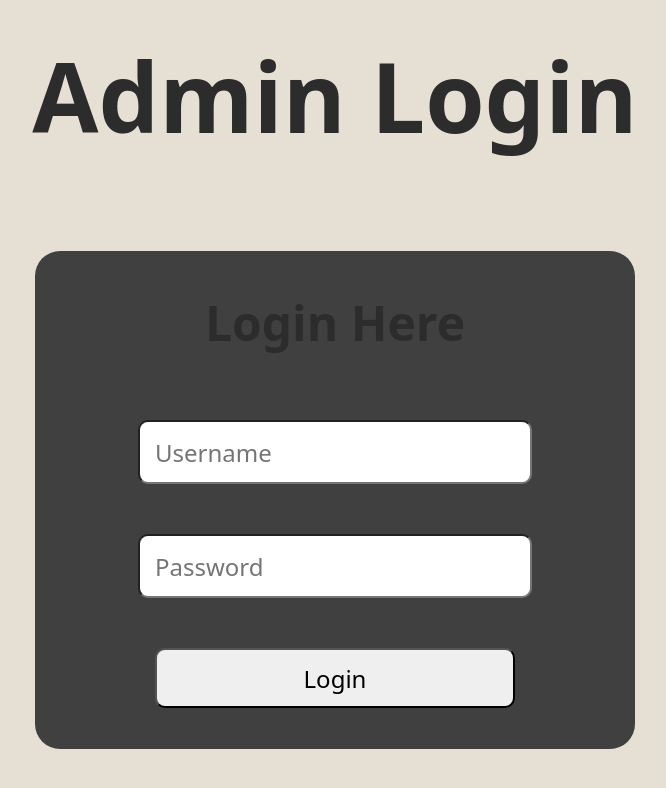
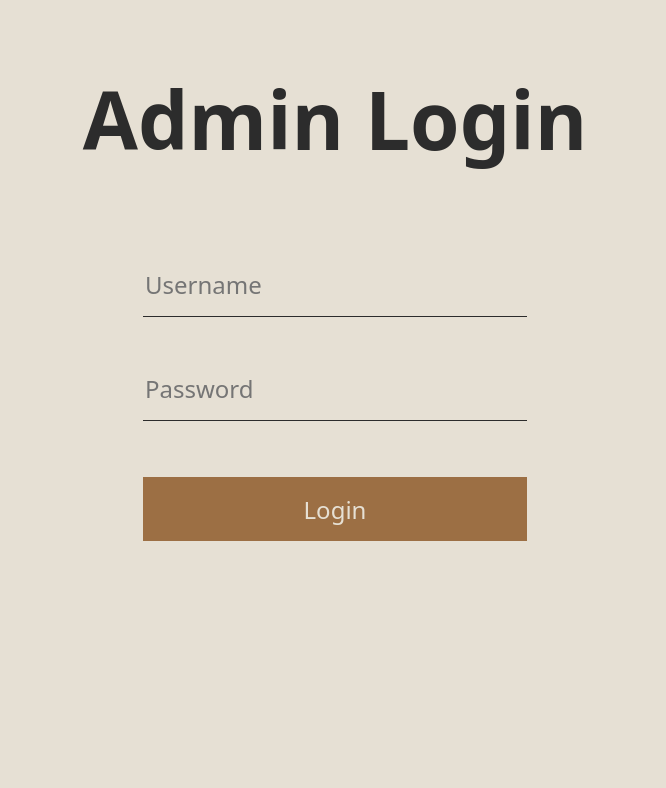
Before and after one commit to leoldding/coffeeStatusV3, a React (Create React App) app in the folder frontend/: page /admin in a window 1280 px wide. Shown: the top 788 px of the page, without its empty margins (305-971 px from the left). Built offline with nearby package versions, Linux system fonts and the light colour scheme; no server answers.

Commit message:
redesigned admin login page

```diff
--- a/frontend/src/components/coffee/css/admin.css
+++ b/frontend/src/components/coffee/css/admin.css
@@ -1,34 +1,53 @@
 .adminCoffee button, .adminCoffee input {
-    margin: 12px auto;
-    height: 30px;
-    width: 200px;
+    margin: 0 auto;
+    height: 2rem;
+    width: 12rem;
+    border: 0;
+    box-sizing: border-box;
+}
+
+.adminCoffee button {
+    background-color: #9C6F44;
+    color: #E6E0D4;
+    margin: 1rem auto;
+}
+
+.adminCoffee button:hover {
+    background-color: #6F4827;
+}
+
+.adminCoffee button:active {
+    background-color: #563517;
+}
+
+.adminCoffee input {
+    background-color: #E6E0D4;
+    border-bottom: 1px #2C2C2C solid;
 }
 
 .adminCoffee form {
     display: flex;
     flex-direction: column;
-    margin: 0 auto;
+    margin: 2rem auto;
     align-items: center;
 }
 
 .adminCoffee h1 {
-    font-size: 2.3rem;
-    margin: 30px 0;
+    font-size: 2rem;
+    margin: 4rem 1rem 2rem;
     text-align: center;
 }
 
-.formContainerCoffee {
-    display: flex;
-    margin: 140px auto;
-    flex-direction: column;
-    align-items: center;
+.messageCoffee {
+    font-size: 0.75rem;
+    margin: 0.25rem auto 0;
 }
 
-.messageErrorCoffee {
+.errorCoffee {
     color: #FF5757;
 }
 
-.messageSuccessCoffee {
+.successCoffee {
     color: #77DD77;
 }
 
@@ -42,37 +61,29 @@
     margin: 12px 5px;
 }
 
+.textInput {
+    margin: 1rem auto;
+}
+
 @media (min-width: 769px) {
     .adminCoffee button, .adminCoffee input {
-        margin: 25px auto;
-        height: 60px;
-        width: 360px;
-        border-radius: 10px;
+        height: 4rem;
+        width: 24rem;
         font-size: 1.5rem;
     }
 
-    .adminCoffee h1 {
-        font-size: 6rem;
+    .adminCoffee button {
+        margin: 2rem auto;
     }
 
-    .adminCoffee h2 {
-        font-size: 3rem;
+    .adminCoffee h1 {
+        font-size: 5rem;
+        margin: 4rem 1rem;
     }
 
-    .adminCoffee input {
-        padding: 0 15px;
-    }
-
-    .formContainerCoffee {
-        background-color: #404040;
-        margin: 7% auto;
-        width: 600px;
-        padding-bottom: 2vh;
-        border-radius: 25px;
-    }
-
-    .messageErrorCoffee, .messageSuccessCoffee {
-        font-size: 1.5rem;
+    .messageCoffee {
+        font-size: 1.125rem;
+        margin: 0.5rem auto 0;
     }
 
     .multipleButtonsCoffee > button {
--- a/frontend/src/components/coffee/js/Admin.js
+++ b/frontend/src/components/coffee/js/Admin.js
@@ -37,10 +37,10 @@
         event.preventDefault();
 
         if (this.state.username === "") {
-            this.setState({usernameError: "Username can't be empty!", passwordError: "",});
+            this.setState({usernameError: "Required", passwordError: "",});
             this.usernameFocus.current.focus();
         } else if (this.state.password === "") {
-            this.setState({usernameError: "", passwordError: "Password can't be empty!",});
+            this.setState({usernameError: "", passwordError: "Required",});
             this.passwordFocus.current.focus();
         } else {
             try {
@@ -52,10 +52,10 @@
 
             } catch (err) {
                 if (err.response.status === 400) {
-                    this.setState({usernameError: "User does not exist!", passwordError: "",});
+                    this.setState({usernameError: "Invalid User", passwordError: "",});
                     this.usernameFocus.current.focus();
                 } else if (err.response.status === 401) {
-                    this.setState({usernameError: "", passwordError: "Incorrect password!"});
+                    this.setState({usernameError: "", passwordError: "Invalid Password"});
                     this.passwordFocus.current.focus();
                 } else {
                     console.log(err)
@@ -80,7 +80,7 @@
     statusSubmit = async (event) => {
         event.preventDefault();
 
-        var validStatuses = ["Yes", "En Route", "No"]
+        var validStatuses = ["yes", "enroute", "no"]
 
         if (this.state.status === "") {
             this.setState({statusError: "Status can't be empty!", successMessage: "",})
@@ -114,13 +114,16 @@
                     <h1>Admin Login</h1>
                     <div className={"formContainerCoffee"}>
                         <form onSubmit={this.credentialSubmit}>
-                            <h2>Login Here</h2>
-                            <input type={"text"} placeholder={"Username"} value={this.state.username} ref={this.usernameFocus}
-                                   onChange={(event) => this.setState({username: event.target.value})}/>
-                            <div className={"messageErrorCoffee"}>{usernameErrorMessage}</div>
-                            <input type={"password"} placeholder={"Password"} value={this.state.password} ref={this.passwordFocus}
-                                   onChange={(event) => this.setState({password: event.target.value})}/>
-                            <div className={"messageErrorCoffee"}>{passwordErrorMessage}</div>
+                            <div className={"textInput"}>
+                                <input type={"text"} placeholder={"Username"} value={this.state.username} ref={this.usernameFocus}
+                                       onChange={(event) => this.setState({username: event.target.value})}/>
+                                <div className={"messageCoffee errorCoffee"}>{usernameErrorMessage}</div>
+                            </div>
+                            <div className={"textInput"}>
+                                <input type={"password"} placeholder={"Password"} value={this.state.password} ref={this.passwordFocus}
+                                       onChange={(event) => this.setState({password: event.target.value})}/>
+                                <div className={"messageCoffee errorCoffee"}>{passwordErrorMessage}</div>
+                            </div>
                             <button>Login</button>
                         </form>
                     </div>
@@ -132,11 +135,10 @@
                     <h1>Admin Panel</h1>
                     <div className={"formContainerCoffee"}>
                         <form onSubmit={this.statusSubmit}>
-                            <h2>Submit Information</h2>
-                            <div className={"messageSuccessCoffee"}>{statusSuccessMessage}</div>
+                            <div className={"messageCoffee successCoffee"}>{statusSuccessMessage}</div>
                             <input type={"text"} placeholder={"Status [Yes / En Route / No]"} value={this.state.status}
                                    onChange={(event) => this.setState({status: event.target.value})}/>
-                            <div className={"messageErrorCoffee"}>{statusErrorMessage}</div>
+                            <div className={"messageCoffee errorCoffee"}>{statusErrorMessage}</div>
                             <div className={"multipleButtonsCoffee"}>
                                 <button>Submit</button>
                                 <button onClick={this.logout}>Logout</button>
```
Also changed, not shown: 2 other files (tests, documents, lock files or other folders).
